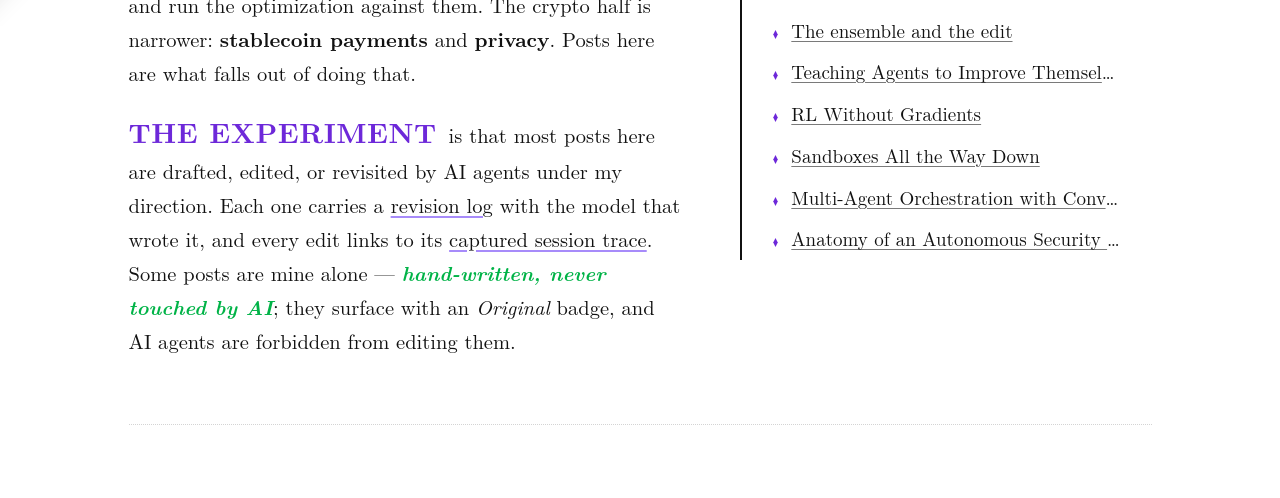
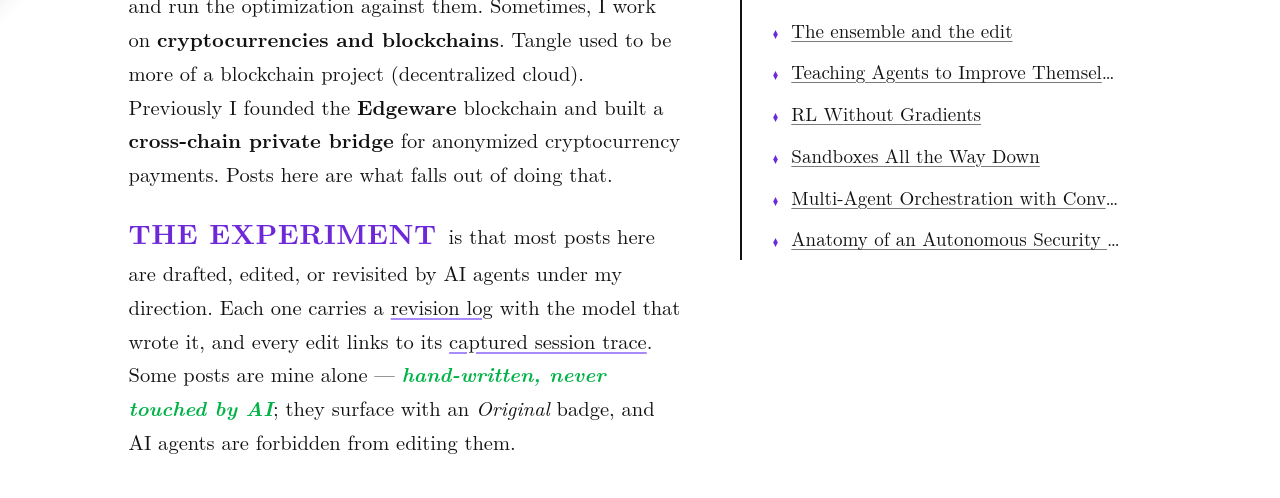
Before and after one commit to drewstone/drewstone.github.io, an Astro site: page / in a window 1280 px wide. Shown: the part 266-764 px from the top of the page. Built offline with nearby package versions, Linux system fonts and the light colour scheme; Astro itself is replaced by a stand-in of ours; some packages are replaced by stand-ins of ours; no server answers; a web font is replaced by a local one.

Commit message:
copy(home): replace crypto sentence with Drew's bio (Edgeware, bridge)

```diff
--- a/src/pages/index.astro
+++ b/src/pages/index.astro
@@ -49,9 +49,12 @@ function fmtMonth(d: Date) {
         Hi, I'm <strong>Drew</strong>. I work on AI and autoresearch infrastructure at
         <a href="https://tangle.tools">Tangle</a>: <strong>sandboxes for agents</strong>,
         <strong>eval harnesses</strong>, and <strong>loops that automatically build
-        autoresearch pipelines</strong> and run the optimization against them. The crypto
-        half is narrower: <strong>stablecoin payments</strong> and <strong>privacy</strong>.
-        Posts here are what falls out of doing that.
+        autoresearch pipelines</strong> and run the optimization against them. Sometimes,
+        I work on <strong>cryptocurrencies and blockchains</strong>. Tangle used to be
+        more of a blockchain project (decentralized cloud). Previously I founded the
+        <strong>Edgeware</strong> blockchain and built a <strong>cross-chain private
+        bridge</strong> for anonymized cryptocurrency payments. Posts here are what
+        falls out of doing that.
       </p>
       <p class="experiment-lede">
         <span class="experiment-lede-mark">The experiment</span> is that most posts here
```
